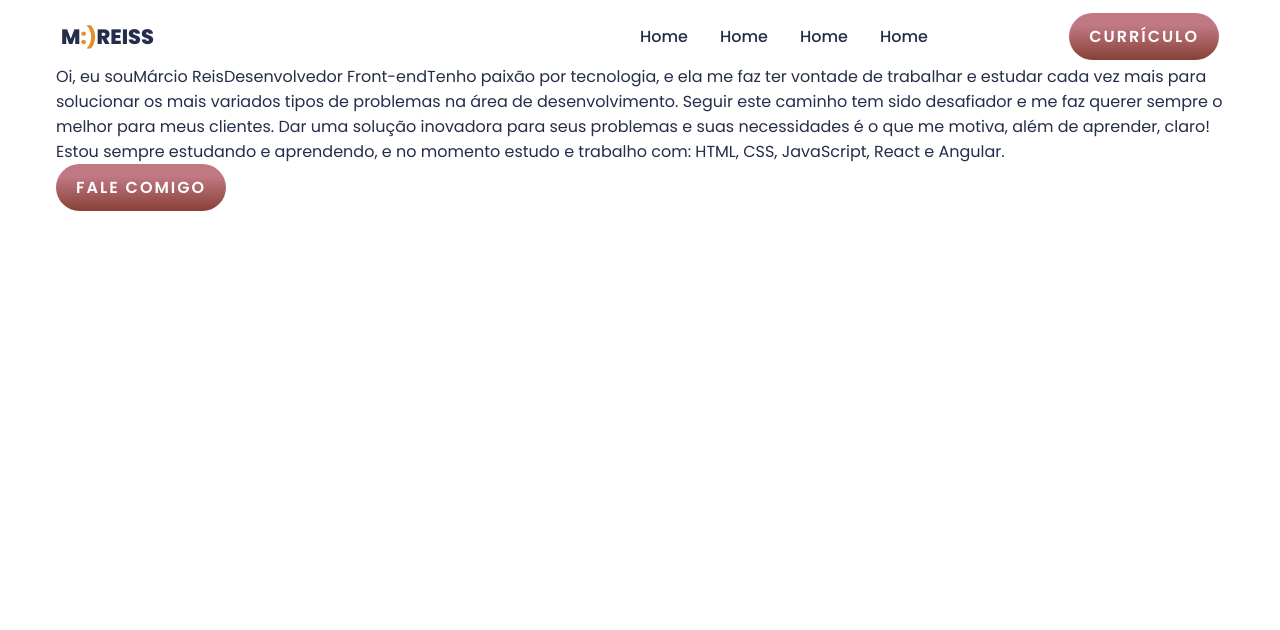
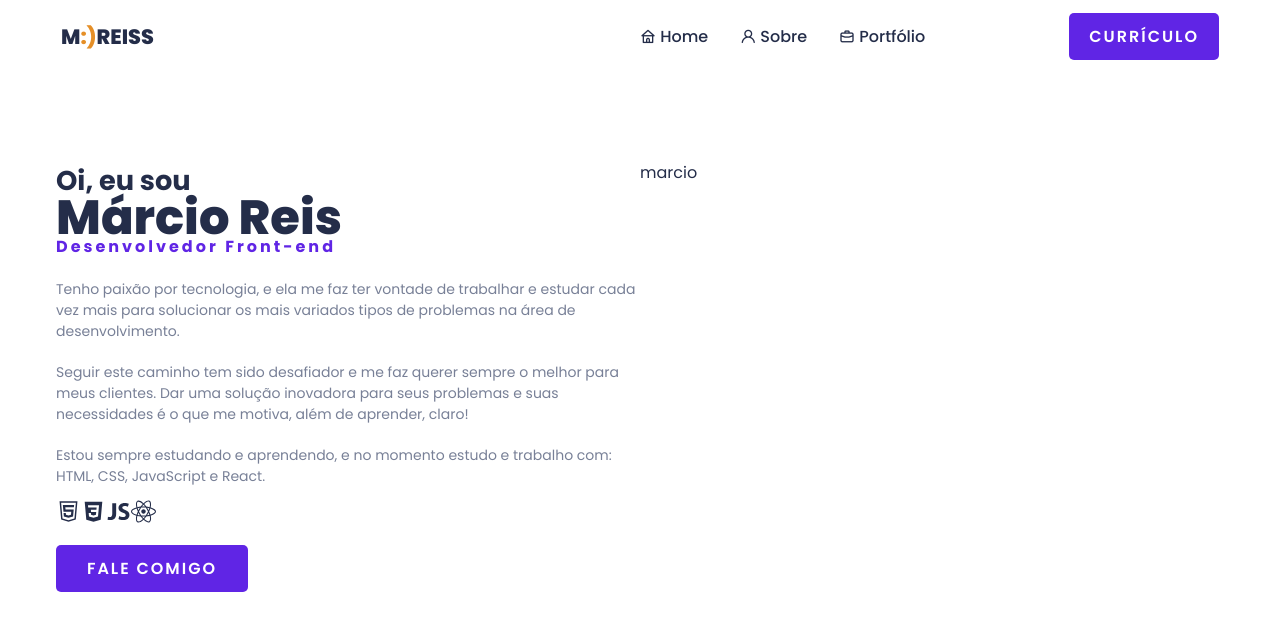
Before and after one commit to devmarcioreis/mreiss, a React (Create React App) app: page / in a window 1280 px wide. Shown: the top 630 px of the page. Built offline with nearby package versions, Linux system fonts and the light colour scheme.

Commit message:
add icons

```diff
--- a/package.json
+++ b/package.json
@@ -9,6 +9,7 @@
     "@testing-library/user-event": "^13.5.0",
     "react": "^18.2.0",
     "react-dom": "^18.2.0",
+    "react-icons": "^4.7.1",
     "react-scripts": "5.0.1",
     "web-vitals": "^2.1.4"
   },
--- a/public/index.html
+++ b/public/index.html
@@ -9,6 +9,8 @@
     <meta name="author" contente="Marcio Reis">
     <meta name="description" contente="Portfólio do desenvolvedor front-end Marcio Reis">
     <meta name="keywords" contente="Portfolio, html, css, front-end, JavaScript, Desenvolvimento, React, React Native, Angular, NodeJS, Vue, Android, IOS, HTTP, SEO, Scrum, Bootstrap, Git, GitHub, Tailwind, Regex, QA, Php, TypeScript">
+    <!--========Icon========-->
+    <link rel="stylesheet" href="https://unicons.iconscout.com/release/v4.0.0/css/line.css">
     <title>Portfólio Márcio Reis</title>
 </head>
 <body>
--- a/src/App.css
+++ b/src/App.css
@@ -18,6 +18,7 @@
   --color: #360A3D;
   --color1: #884138;
   --color2: #C07883;
+  --first-color: #6025e5;
   --white-color: #fff;
   --gray-color: #788097;
   --blueCard-color: #DDF8FE;
@@ -34,7 +35,7 @@
 }
 
 .button {
-  border-radius: 34px;
+  border-radius: 5px;
   color: #fff;
   cursor: pointer;
   font-weight: 600;
@@ -42,8 +43,8 @@
   letter-spacing: 2px;
   font-size: 16px;
   padding: 11px 20px;
-  background: linear-gradient(180deg, var(--color2) 26.71%, var(--color1) 99.36%);
+  background: var(--first-color);
 }
 .button:hover {
-  background: var(--color2);
+  background: var(--orange-color);
 }
--- a/src/Components/Intro/Intro.css
+++ b/src/Components/Intro/Intro.css
@@ -0,0 +1,45 @@
+.intro {
+    display: flex;
+    height: 77vh;
+    margin-block-start: 6rem;
+}
+.intro-left {
+    position: relative;
+    display: flex;
+    flex-direction: column;
+    flex: 1;
+}
+.intro-name {
+    display: flex;
+    flex-direction: column;
+}
+.intro-name>:nth-child(1) {
+    font-weight: bold;
+    font-size: 1.7rem;
+}
+.intro-name>:nth-child(2) {
+    font-weight: 900;
+    font-size: 3rem;
+    line-height: 2rem;
+}
+.intro-name>:nth-child(3) {
+    color: var(--first-color);
+    font-weight: bold;
+    letter-spacing: 3px;
+    margin-block-end: 10px;
+}
+.intro-name p {
+    font-size: 14px;
+    color: var(--gray-color);
+    margin: 10px 0;
+}
+.intro-icons {
+    font-size: 25px;
+    margin-block-end: 10px;
+}
+.intro-button {
+    width: 12rem;
+}
+.intro-right {
+    flex: 1;
+}
--- a/src/Components/Intro/Intro.jsx
+++ b/src/Components/Intro/Intro.jsx
@@ -1,5 +1,10 @@
 import React from 'react'
 import './Intro.css'
+
+import { AiOutlineHtml5 } from 'react-icons/ai'
+import { DiCss3 } from 'react-icons/di'
+import { IoLogoJavascript } from 'react-icons/io'
+import { FaReact } from 'react-icons/fa'
 
 const Intro = () => {
   return (
@@ -9,13 +14,21 @@ const Intro = () => {
           <span>Oi, eu sou</span>
           <span>Márcio Reis</span>
           <span>Desenvolvedor Front-end</span>
-          <span>Tenho paixão por tecnologia, e ela me faz ter vontade de trabalhar e estudar cada vez mais para solucionar os mais variados tipos de problemas na área de desenvolvimento.
-          Seguir este caminho tem sido desafiador e me faz querer sempre o melhor para meus clientes. Dar uma solução inovadora para seus problemas e suas necessidades é o que me motiva, além de aprender, claro!
-          Estou sempre estudando e aprendendo, e no momento estudo e trabalho com: HTML, CSS, JavaScript, React e Angular.</span>
+          <p>Tenho paixão por tecnologia, e ela me faz ter vontade de trabalhar e estudar cada vez mais para solucionar os mais variados tipos de problemas na área de desenvolvimento.</p>
+          <p>Seguir este caminho tem sido desafiador e me faz querer sempre o melhor para meus clientes. Dar uma solução inovadora para seus problemas e suas necessidades é o que me motiva, além de aprender, claro!</p>
+          <p>Estou sempre estudando e aprendendo, e no momento estudo e trabalho com: HTML, CSS, JavaScript e React.</p>
+          <i className='intro-icons'>
+            <AiOutlineHtml5 />
+            <DiCss3 />
+            <IoLogoJavascript />
+            <FaReact />
+          </i>
         </div>
         <button className="button intro-button">Fale comigo</button>
       </div>
-      <div className="intro-right"></div>
+      <div className="intro-right">
+        marcio
+      </div>
     </div>
   )
 }
--- a/src/Components/Navbar/Navbar.jsx
+++ b/src/Components/Navbar/Navbar.jsx
@@ -10,10 +10,9 @@ const Navbar = () => {
       <div className="nav-right">
         <div className="nav-list">
           <ul>
-            <li>Home</li>
-            <li>Home</li>
-            <li>Home</li>
-            <li>Home</li>
+            <li><i class="uil uil-home"></i> Home</li>
+            <li><i class="uil uil-user"></i> Sobre</li>
+            <li><i class="uil uil-bag"></i> Portfólio</li>
           </ul>
         </div>
         <button className="button nav-button">Currículo</button>
```
Also changed, not shown: 2 other files (tests, documents, lock files or other folders).
